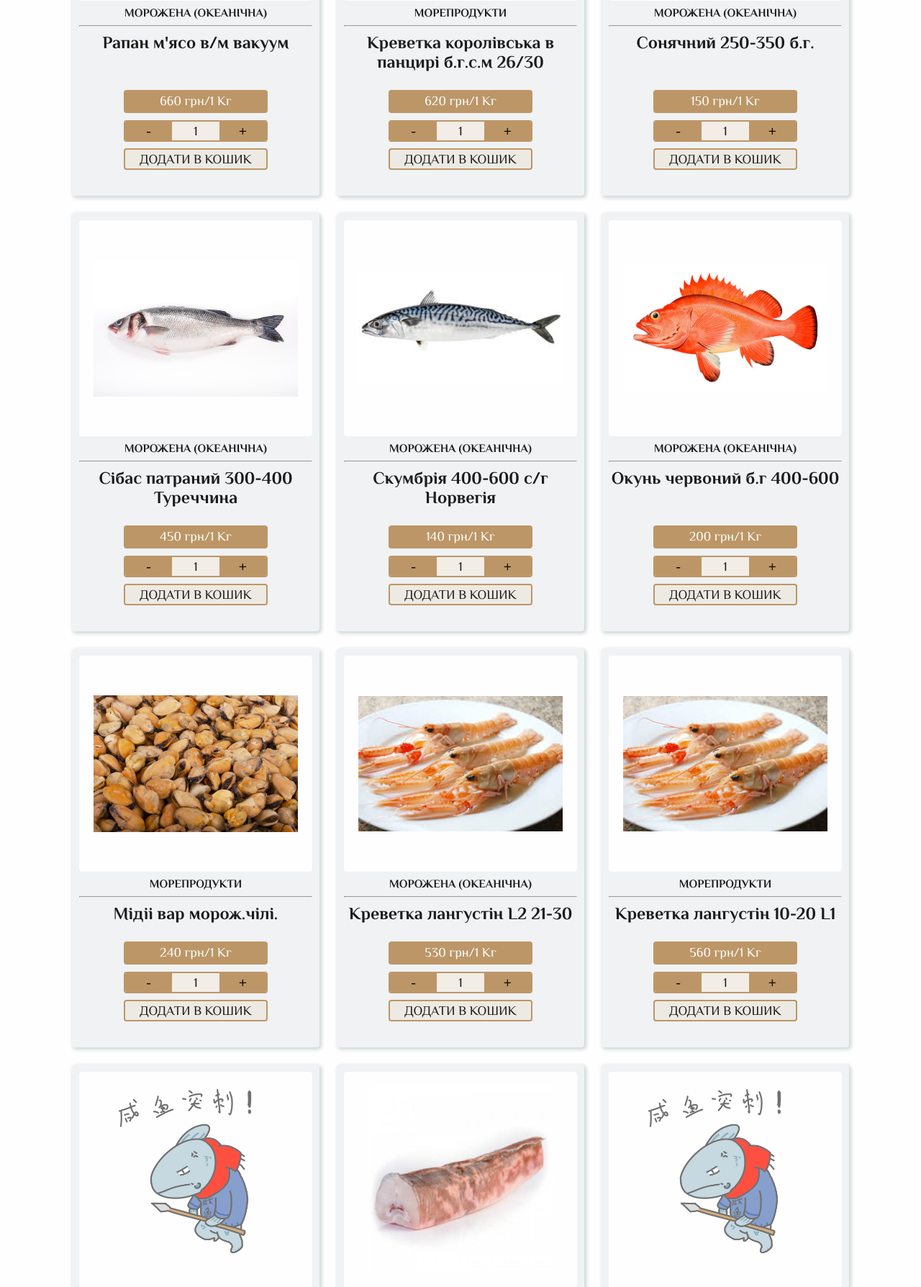
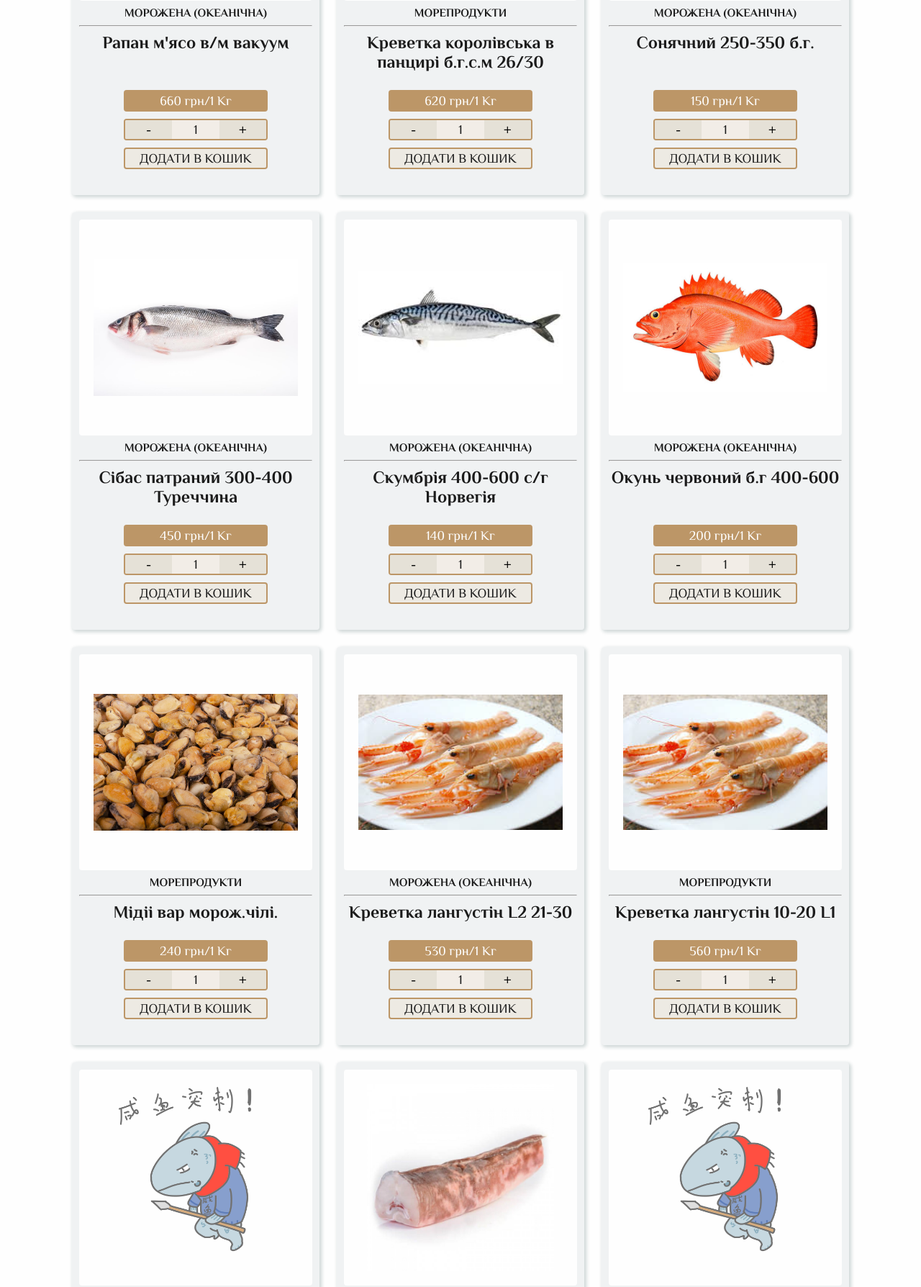
Before and after one commit to Ayshyama/Smack_online_store, a Django app: page /products/all in a window 1280 px wide. Shown: the part 789-2577 px from the top of the page at 72% size. Run offline with Django 4.2, Linux system fonts and the light colour scheme; data comes from the database, SQL or seed files in the repository; grey boxes are pictures that could not be loaded.

Commit message:
ui fixes

```diff
--- a/store/static/css/style.css
+++ b/store/static/css/style.css
@@ -402,7 +402,7 @@ header.shadow {
     user-select: none;
     touch-action: manipulation;
     height: 30px;
-    margin-top: 1px;
+    margin-top: 2px;
 }
 
 .add-cart-button:hover {
@@ -418,7 +418,7 @@ header.shadow {
 
 .add-cart-button:after {
     content: "";
-    background: rgba(149, 255, 186);
+    background: rgba(102, 210, 130);
     display: block;
     position: absolute;
     padding-top: 350%;
@@ -426,7 +426,7 @@ header.shadow {
     margin-left: -200px!important;
     margin-top: -120%;
     opacity: 0;
-    transition: all 0.8s
+    transition: all 1s
 }
 
 .add-cart-button:active:after {
@@ -555,10 +555,8 @@ header.shadow {
     font-size: 18px;
     width: 200px;
     text-align: center;
-    height: 32px;
+    height: 30px;
 }
-
-
 
 .products-container .box .content a:hover {
     background: var(--main-color);
@@ -582,7 +580,7 @@ header.shadow {
 
 .counter_control {
     display: flex;
-    background: var(--main-color);
+    background: #e5e1d7;
 	width: 66px;
 	cursor: pointer;
 	transition: 0.2s ease-in;
@@ -602,7 +600,7 @@ header.shadow {
 
 .counter_control:hover {
     background: var(--main-color);
-    color: #ebebeb;
+    color: #ffffff;
 }
 
 .counter_amount {
```
